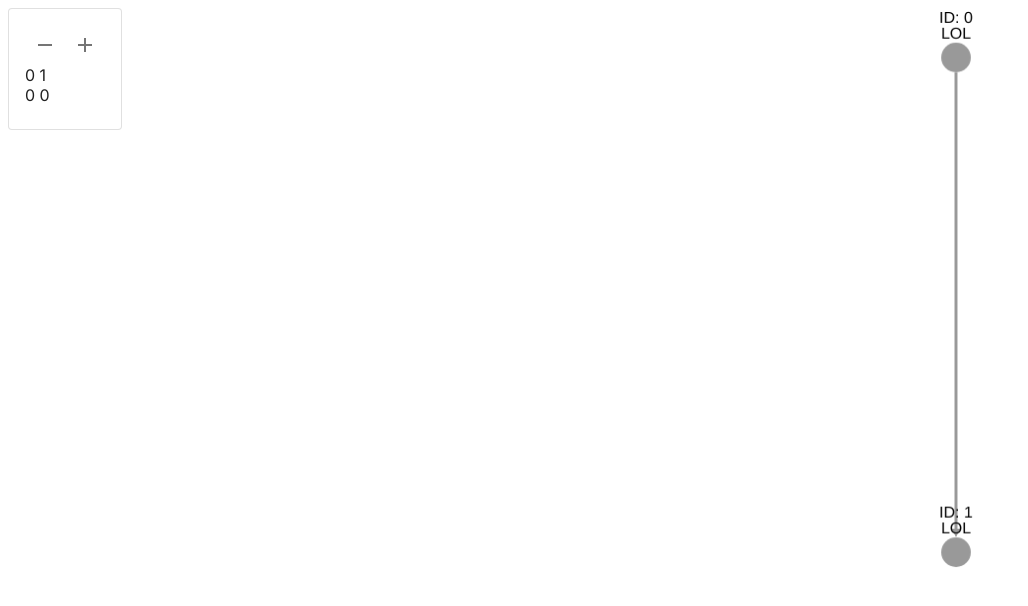
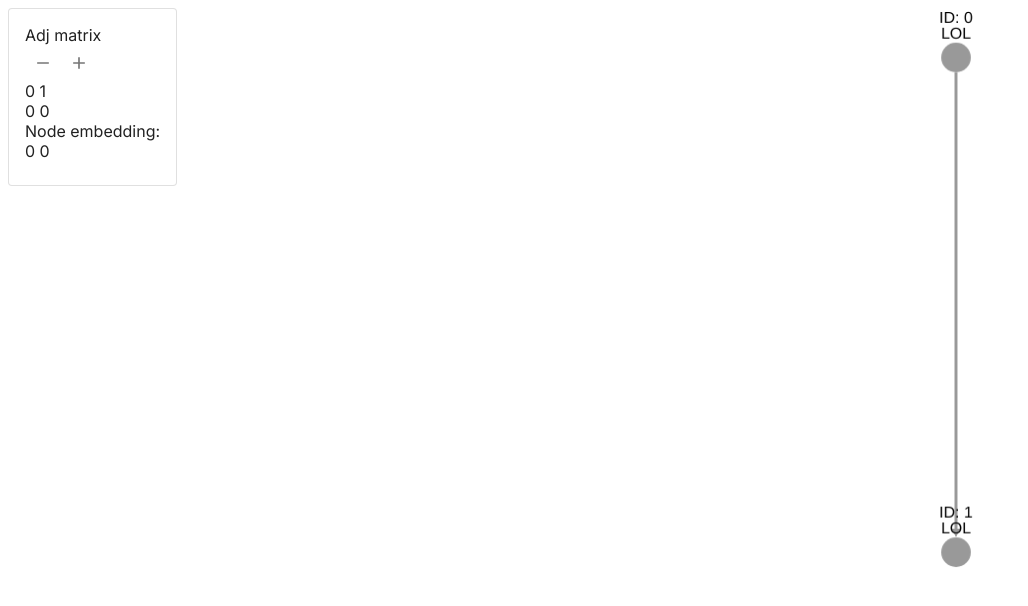
Before and after one commit to hometue/GNN-Visualiser, a Next.js app in the folder gnn-visualiser/: page / in a window 1280 px wide. Shown: the top 606 px of the page, without its empty margins (0-1028 px from the left). Built offline with nearby package versions, Linux system fonts and the light colour scheme.

Commit message:
Add display of node embedding

```diff
--- a/gnn-visualiser/app/graph/adjGraphView.tsx
+++ b/gnn-visualiser/app/graph/adjGraphView.tsx
@@ -98,20 +98,21 @@ export default function AdjGraphView(props: {graph: ReadWrite<Graph>}) {
     return (
         <Card style={{display: 'inline-block'}} variant="outlined">
             <CardContent>
+                <div>Adj matrix</div>
                 <Box>
                     <IconButton onClick={() => {
                         const newGraph = props.graph.data.cloneGraph();
                         newGraph.removeNode(newGraph.adjMatrix.length - 1);
                         props.graph.setData(newGraph);
                     }}>
-                        <RemoveIcon />
+                        <RemoveIcon fontSize="small" />
                     </IconButton>
                     <IconButton onClick={() => {
                         const newGraph = props.graph.data.cloneGraph();
                         newGraph.addNode();
                         props.graph.setData(newGraph);
                     }}>
-                        <AddIcon />
+                        <AddIcon fontSize="small" />
                     </IconButton>
                 </Box>
                 <Box width="fit-content">
@@ -119,6 +120,12 @@ export default function AdjGraphView(props: {graph: ReadWrite<Graph>}) {
                         return <NodeRowView key={index} row={row} updateGraph={writeGraph(index)} selected={index===props.graph.data.selectedNode} />
                     })}
                 </Box>
+                <Box>
+                    <div>Node embedding:</div>
+                    {props.graph.data.nodeFeatures.map((value)=>{
+                        return <>{value} </>
+                    })}
+                </Box>
             </CardContent>
         </Card>
     )
```
